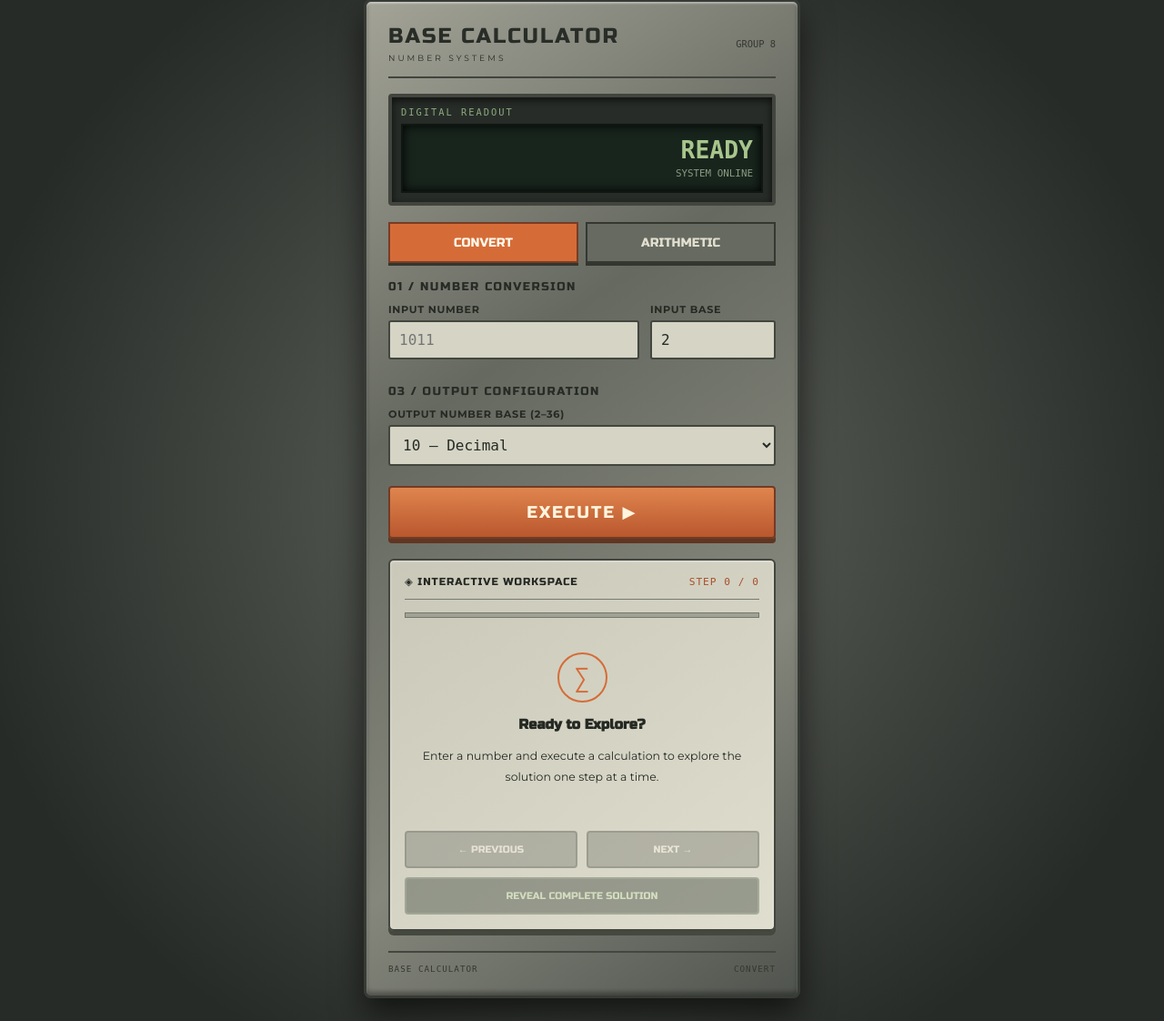
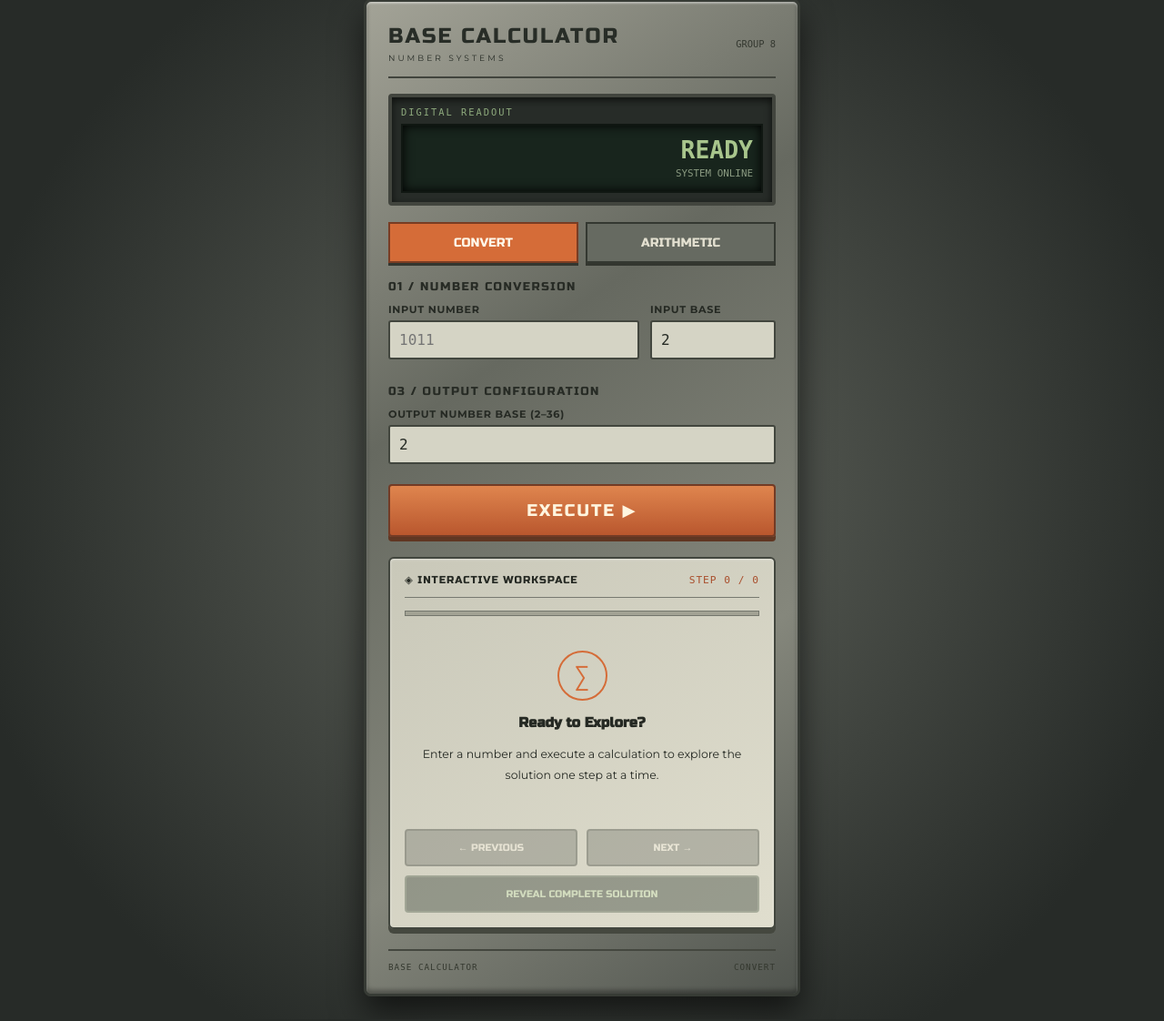
Before and after one commit to Dagger5267/app, a Flask app: page / in a window 1280 px wide. Shown: the part 26-1148 px from the top of the page at 91% size. Run offline with Flask 3, Linux system fonts and the light colour scheme; some web fonts are replaced.

Commit message:
Replace select with input for output base

```diff
--- a/base calc/base calc/templates/index.html
+++ b/base calc/base calc/templates/index.html
@@ -156,13 +156,8 @@ input:focus, select:focus { border-color: #b65c32; }
     <div class="section-title">03 / OUTPUT CONFIGURATION</div>
     <div class="field">
         <label for="out_base">Output number base (2–36)</label>
-        <select id="out_base">
-            <option value="2">02 — Binary</option>
-            <option value="8">08 — Octal</option>
-            <option value="10" selected>10 — Decimal</option>
-            <option value="16">16 — Hexadecimal</option>
-            <option value="36">36 — Base 36</option>
-        </select>
+        <input id="out_base" type="number" min="2" max="36" value="2">
+
     </div>
 
     <button class="calculate" onclick="calculate()">EXECUTE ▶</button>
```
